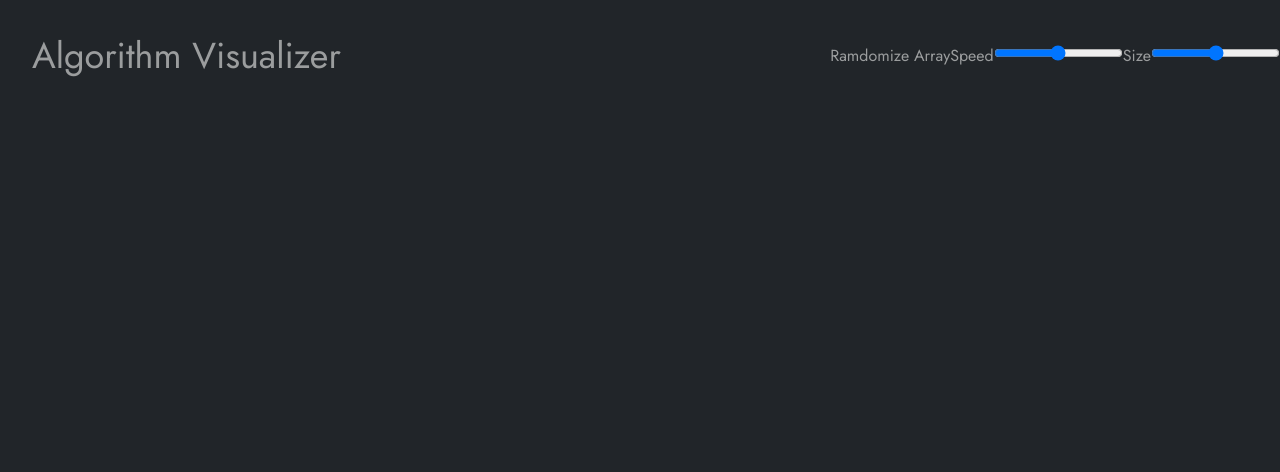
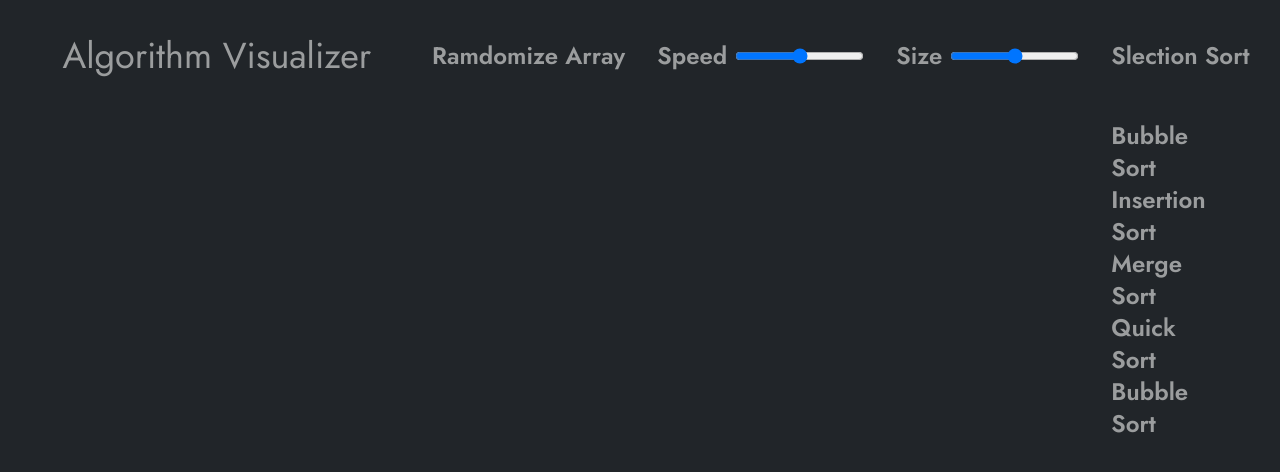
Before and after one commit to imakhlaq/algorithm-visualizer, a React (Vite) app: page / in a window 1280 px wide. Shown: the top 472 px of the page. Built offline with nearby package versions, Linux system fonts and the light colour scheme.

Commit message:
added header

```diff
--- a/src/components/Header.tsx
+++ b/src/components/Header.tsx
@@ -1,19 +1,40 @@
+import MyContext from "../store/MyContext";
+import { useContext, useState } from "react";
+
 const Header = () => {
+  const [showList, setShowList] = useState(false);
+
+  const ctx = useContext(MyContext);
+  console.log(ctx.selectedAlgo);
+
   return (
-    <header className="flex justify-between mt-9 items-center">
+    <header className="flex justify-around mt-9 items-center">
       <div>
         <h1 className="text-4xl ml-8">Algorithm Visualizer</h1>
       </div>
-      <div>
+      <div className="flex space-x-8 justify-around items-center text-2xl font-semibold">
         <button>Ramdomize Array</button>
-        <label htmlFor="speed">
-          Speed
+        <div className="space-x-2">
+          <label htmlFor="speed">Speed</label>
           <input type="range" id="speed" />
-        </label>
-        <label htmlFor="size">
-          Size
-          <input type="range" id="size" />
-        </label>
+        </div>
+        <div className="space-x-2">
+          <label htmlFor="speed">Size</label>
+          <input type="range" id="speed" />
+        </div>
+
+        <div className="cursor-pointer relative">
+          <p>{ctx.selectedAlgo} </p>
+          <div className="absolute top-20 right-8">
+            <ul>
+              <li>Bubble Sort</li>
+              <li>Insertion Sort</li>
+              <li>Merge Sort</li>
+              <li>Quick Sort</li>
+              <li>Bubble Sort</li>
+            </ul>
+          </div>
+        </div>
       </div>
     </header>
   );
--- a/src/main.tsx
+++ b/src/main.tsx
@@ -1,10 +1,13 @@
-import React from 'react'
-import ReactDOM from 'react-dom/client'
-import App from './App'
-import './index.css'
+import React from "react";
+import ReactDOM from "react-dom/client";
+import App from "./App";
+import "./index.css";
+import ContextProvider from "./store/contextProvider";
 
-ReactDOM.createRoot(document.getElementById('root') as HTMLElement).render(
+ReactDOM.createRoot(document.getElementById("root") as HTMLElement).render(
   <React.StrictMode>
-    <App />
-  </React.StrictMode>,
-)
+    <ContextProvider>
+      <App />
+    </ContextProvider>
+  </React.StrictMode>
+);
--- /dev/null
+++ b/src/store/ContextProvider.tsx
@@ -0,0 +1,18 @@
+import { useState } from "react";
+import MyContext from "./MyContext";
+
+type contextProviderProps = {
+  children: React.ReactNode;
+};
+
+const ContextProvider = ({ children }: contextProviderProps) => {
+  const [selectedAlgo, setSelectedAlgo] = useState("Slection Sort");
+
+  const value = {
+    selectedAlgo,
+    setSelectedAlgo,
+  };
+
+  return <MyContext.Provider value={value}>{children}</MyContext.Provider>;
+};
+export default ContextProvider;
--- /dev/null
+++ b/src/store/MyContext.ts
@@ -0,0 +1,10 @@
+import { createContext } from "react";
+
+type MyContextType={
+  selectedAlgo:string
+  setSelectedAlgo:(algo:string)=>void,
+}
+
+const MyContext = createContext({} as MyContextType);
+
+export default MyContext;
```
